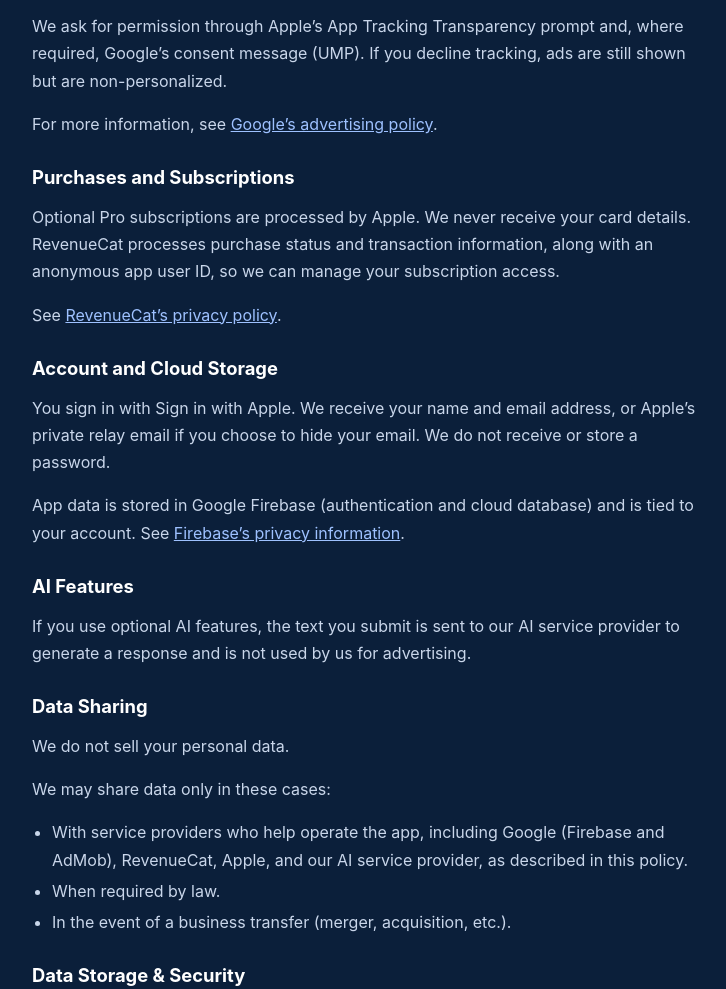
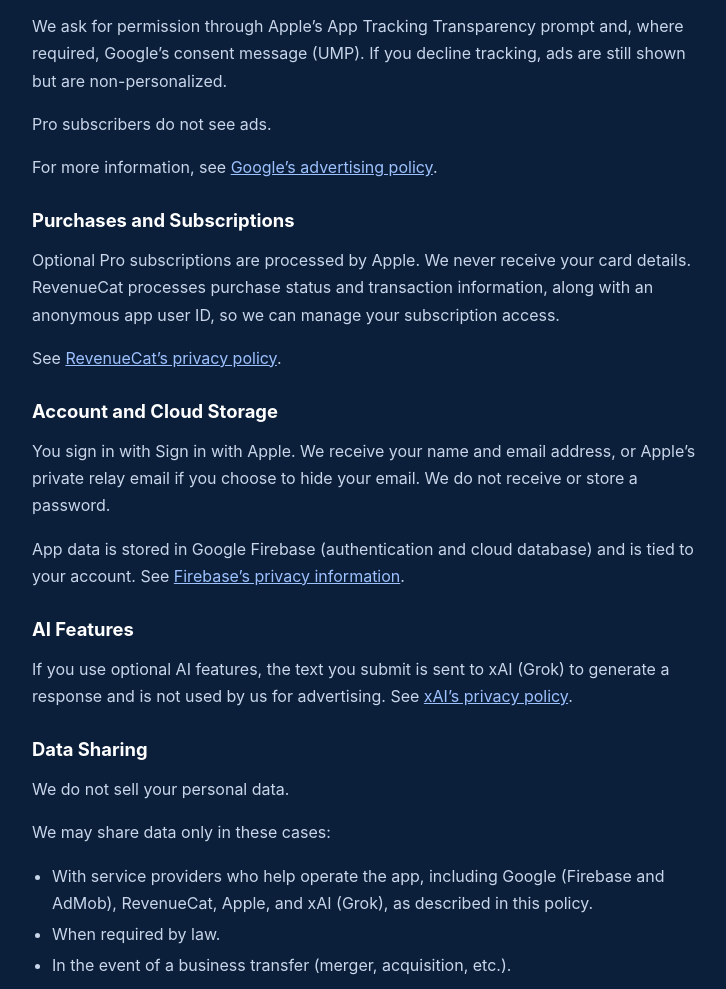
Before and after one commit to 22tyc5ymtc-crypto/22tyc5ymtc-crypto.github.io, a plain HTML site: page privacy.html in a window 1280 px wide. Shown: the part 1270-2259 px from the top of the page, without its empty margins (272-998 px from the left). Drawn offline with Linux system fonts and the light colour scheme.

Commit message:
Privacy: name xAI, Pro removes ads, Apple-only sign-in

```diff
--- a/privacy.html
+++ b/privacy.html
@@ -20,7 +20,7 @@
     <h2>Information We Collect</h2>
     <p>We may collect the following information:</p>
     <ul>
-      <li><strong>Account Information:</strong> Information you provide when you create an account, such as your name and email address. Sign-in is through Sign in with Apple, as described below.</li>
+      <li><strong>Account Information:</strong> Sign-in is only through Sign in with Apple. We receive your name and email address (or Apple’s private relay email). We do not collect a phone number or password.</li>
       <li><strong>Property &amp; Tenant Data:</strong> Property addresses, tenant names, lease details, rent amounts, and related records.</li>
       <li><strong>Financial Information:</strong> Payment records, expenses, and cash flow data you enter.</li>
       <li><strong>Photos &amp; Documents:</strong> Move-in/move-out inspection photos, receipts, and lease documents you upload.</li>
@@ -44,6 +44,7 @@
     <h2>Advertising</h2>
     <p>The free version of the app shows ads through Google AdMob, including interstitial and rewarded ads. Google may collect device identifiers (for example, IDFA where permitted), IP address, coarse location, and ad interaction data.</p>
     <p>We ask for permission through Apple’s App Tracking Transparency prompt and, where required, Google’s consent message (UMP). If you decline tracking, ads are still shown but are non-personalized.</p>
+    <p>Pro subscribers do not see ads.</p>
     <p>For more information, see <a href="https://policies.google.com/technologies/ads">Google’s advertising policy</a>.</p>
 
     <h2>Purchases and Subscriptions</h2>
@@ -55,13 +56,13 @@
     <p>App data is stored in Google Firebase (authentication and cloud database) and is tied to your account. See <a href="https://firebase.google.com/support/privacy">Firebase’s privacy information</a>.</p>
 
     <h2>AI Features</h2>
-    <p>If you use optional AI features, the text you submit is sent to our AI service provider to generate a response and is not used by us for advertising.</p>
+    <p>If you use optional AI features, the text you submit is sent to xAI (Grok) to generate a response and is not used by us for advertising. See <a href="https://x.ai/legal/privacy-policy">xAI’s privacy policy</a>.</p>
 
     <h2>Data Sharing</h2>
     <p>We do not sell your personal data.</p>
     <p>We may share data only in these cases:</p>
     <ul>
-      <li>With service providers who help operate the app, including Google (Firebase and AdMob), RevenueCat, Apple, and our AI service provider, as described in this policy.</li>
+      <li>With service providers who help operate the app, including Google (Firebase and AdMob), RevenueCat, Apple, and xAI (Grok), as described in this policy.</li>
       <li>When required by law.</li>
       <li>In the event of a business transfer (merger, acquisition, etc.).</li>
     </ul>
```
